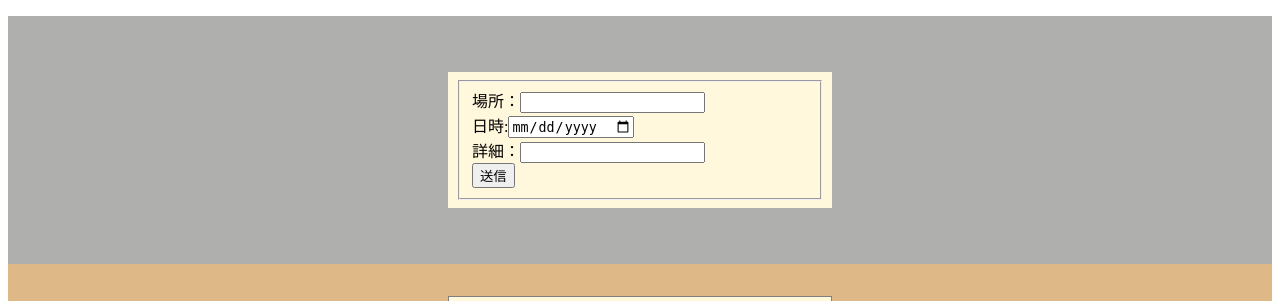
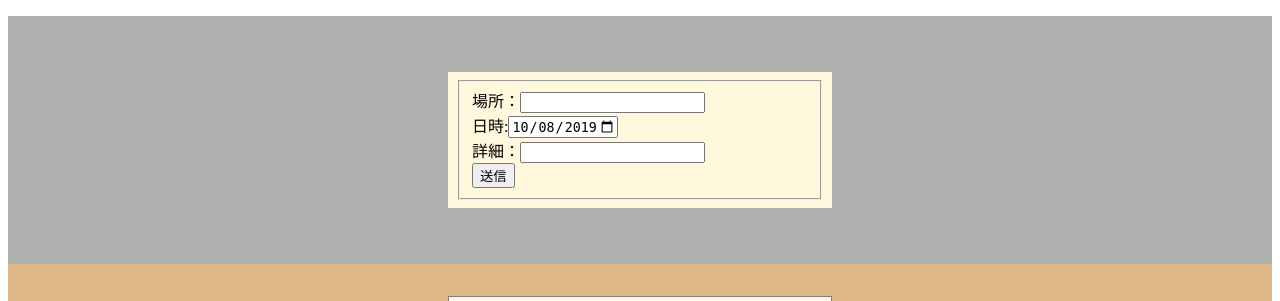
Before and after one commit to WaiEnu/Gs_kadai, a PHP site: page / in a window 1280 px wide. Shown: the part 40-341 px from the top of the page. Run offline with PHP 8.4, Linux system fonts and the light colour scheme; data that the repository does not hold is empty.

Commit message:
19.11.22

```diff
--- a/008/index.php
+++ b/008/index.php
@@ -42,7 +42,7 @@ include("template/header.html");
         <div class="jumbotron">
           <fieldset>
             <div><label for="location">場所：<input type="text" name="location"></label></div>
-            <div><label for="wdate">日時:<input type="date" name="wdate" value="2019/10/08" min="2019/10/08" max="2119/10/08"></label></div>
+            <div><label for="wdate">日時:<input type="date" name="wdate" value="2019-10-08" min="2019-10-08" max="2119-10-08"></label></div>
             <div><label for="naiyou">詳細：<input type="text" name="naiyou"></label></div>
             <div><input type="submit" value="送信"></div>
           </fieldset>
```
